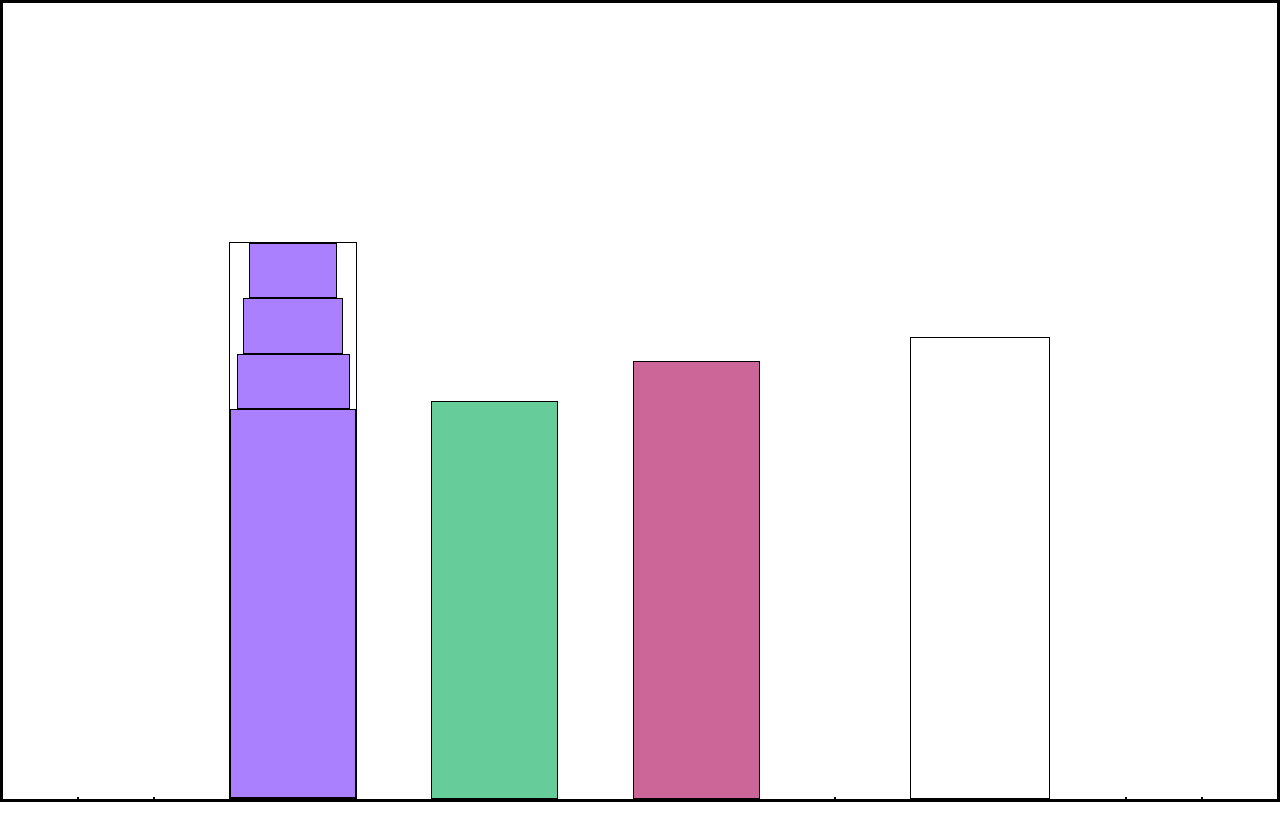
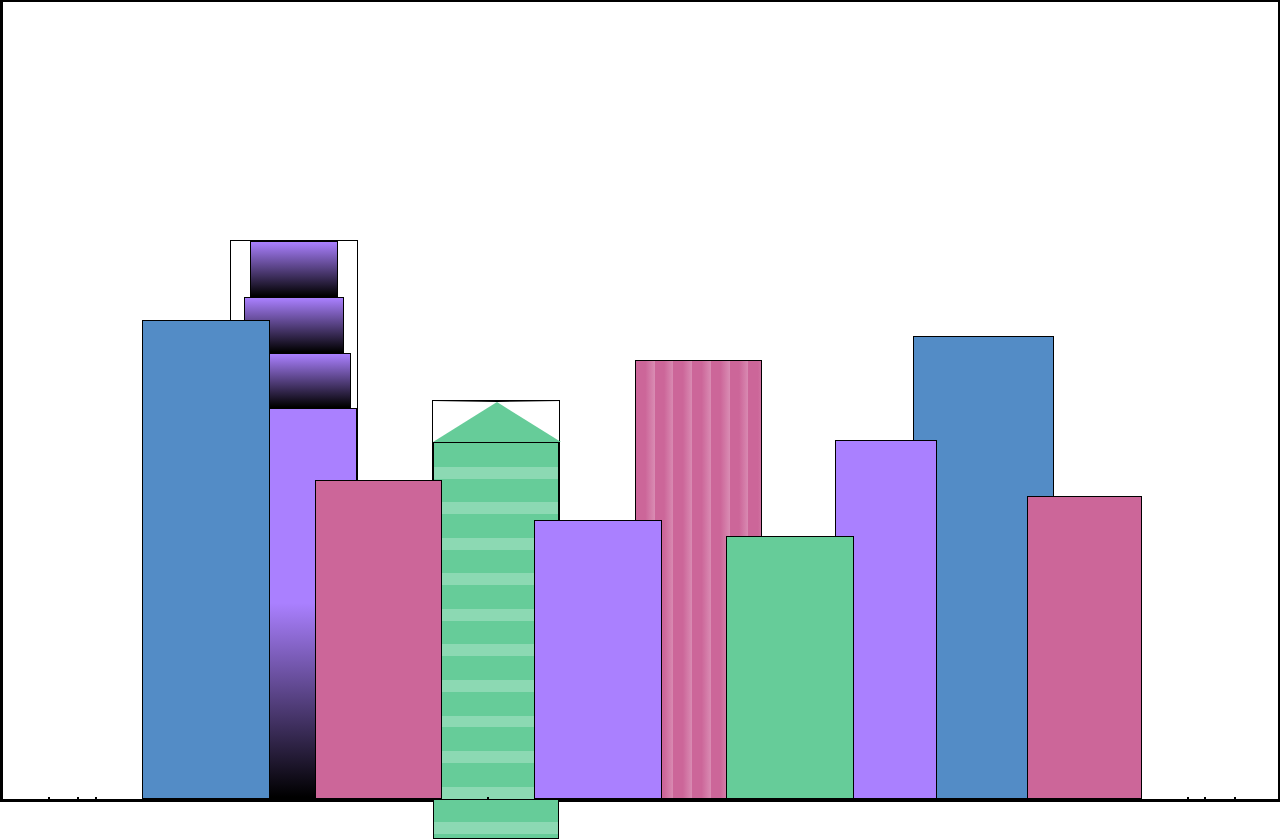
Before and after one commit to Uhama91/a_city_skyline, a plain HTML site: page index.html in a window 1280 px wide. Before the commit the page ends 802 px from the top, so only its background shows below. Drawn offline with Linux system fonts and the light colour scheme.

Commit message:
reach the half of the project

```diff
--- a/index.html
+++ b/index.html
@@ -11,18 +11,34 @@
             <div></div>
             <div></div>
             <div class="bb1">
-                <div class="bb1a"></div>
-                <div class="bb1b"></div>
-                <div class="bb1c"></div>
+                <div class="bb1a bb1-window"></div>
+                <div class="bb1b bb1-window"></div>
+                <div class="bb1c bb1-window"></div>
                 <div class="bb1d"></div>
             </div>
-            <div class="bb2"></div>
+            <div class="bb2">
+                <div class="bb2a"></div>
+                <div class="bb2b"></div>
+            </div>
             <div class="bb3"></div>
             <div></div>
             <div class="bb4"></div>
             <div></div>
             <div></div>
         </div>
+        <div class="foreground-buildings">
+            <div></div>
+            <div></div>
+            <div class="fb1"></div>
+            <div class="fb2"></div>
+            <div></div>
+            <div class="fb3"></div>
+            <div class="fb4"></div>
+            <div class="fb5"></div>
+            <div class="fb6"></div>
+            <div></div>
+            <div></div>
+        </div>
     </body>
 </html>
 </DOCTYPE>
--- a/styles.css
+++ b/styles.css
@@ -2,6 +2,10 @@
     --building-color1: #aa80ff;
     --building-color2: #66cc99;
     --building-color3: #cc6699;
+    --building-color4: #538cc6;
+    --window-color1: black;
+    --window-color2: #8cd9b3;
+    --window-color3: #d98cb3;
 }
 
 *{
@@ -15,13 +19,17 @@ body{
     overflow: hidden;
 }
 
-.background-buildings{
+.background-buildings, .foreground-buildings{
     width: 100%;
     height: 100%;
     display: flex;
+    align-items: flex-end;
     justify-content: space-evenly;
-    align-items: flex-end;
+    position: absolute;
+    top: 0;
 }
+
+/*BACKGROUND BUILDINGS - "bb" stands for "background building"*/
 
 .bb1{
     width: 10%;
@@ -33,41 +41,99 @@ body{
 
 .bb1a{
     width: 70%;
-    height: 10%;
-    background-color: var(--building-color1);
 }
 
 .bb1b{
     width: 80%;
-    height: 10%;
-    background-color: var(--building-color1);
 }
 
 .bb1c{
     width: 90%;
-    height: 10%;
-    background-color: var(--building-color1);
 }
 
 .bb1d{
     width: 100%;
     height: 70%;
-    background-color: var(--building-color1);
+    background: linear-gradient(var(--building-color1) 50%, var(--window-color1));
+}
+
+.bb1-window{
+    height: 10%;
+background: linear-gradient(var(--building-color1), var(--window-color1));
 }
 
 .bb2{
     width: 10%;
     height: 50%;
-    background-color: var(--building-color2, green)
+}
+
+.bb2a{
+    border-bottom: 5vh solid var(--building-color2);
+    border-left: 5vw solid transparent;
+    border-right: 5vw solid transparent;
+}
+
+.bb2b{
+    width: 100%;
+    height: 100%;
+    background: repeating-linear-gradient(var(--building-color2) 0%, var(--building-color2) 6%, var(--window-color2) 6%, var(--window-color2) 9%);
 }
 
 .bb3{
     width: 10%;
-    height: 55%;
-    background-color: var(--building-color3, pink);
+    height: 55%;;
+    background: repeating-linear-gradient(
+        90deg,
+        var(--building-color3),
+        var(--building-color3),
+        var(--window-color3) 15%
+    );
 }
 
 .bb4{
     width: 11%;
     height: 58%;
+    background-color: var(--building-color4);
 }
+
+/*FORGROUND BUILDINGS - "fb" stands for "foreground building"*/
+
+.fb1{
+    width: 10%;
+    height: 60%;
+    background-color: var(--building-color4);
+}
+
+.fb2{
+    width: 10%;
+    height: 40%;
+    background-color: var(--building-color3);
+}
+
+.fb3{
+    width: 10%;
+    height: 35%;
+    background-color: var(--building-color1);
+}
+
+.fb4{
+    width: 8%;
+    height: 45%;
+    background-color: var(--building-color1);
+    position: relative;
+    left: 10%;
+}
+
+.fb5{
+    width: 10%;
+    height: 33%;
+    background-color: var(--building-color2);
+    position: relative;
+    right: 10%;
+}
+
+.fb6{
+    width: 9%;
+    height: 38%;
+    background-color: var(--building-color3);
+}
```
